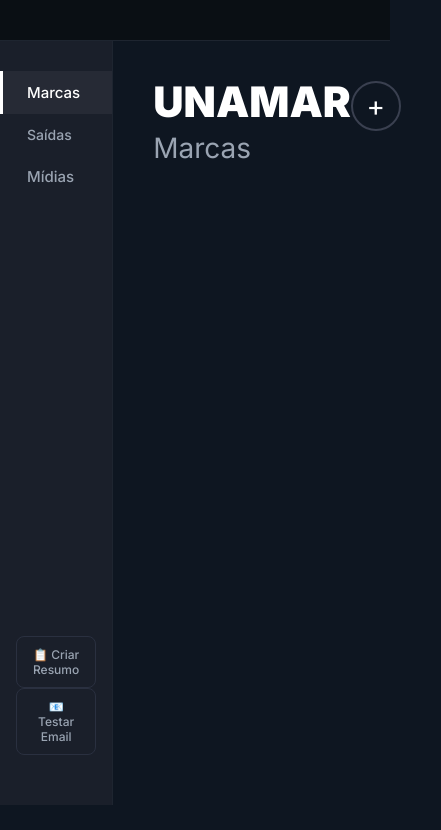
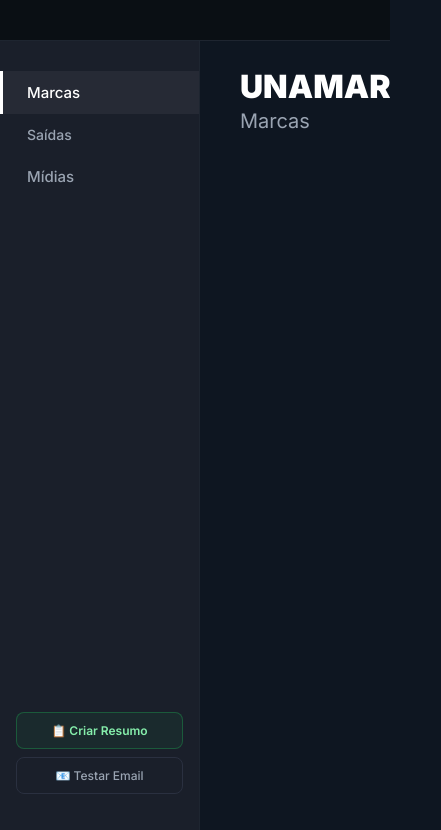
Before and after one commit to lunnar99/Controle-de-Leds---Alvorada, a plain HTML site: page index.html in a window 390 px wide. Shown: the whole page, 441 px wide, since content can reach past the window. Drawn offline with Linux system fonts and the light colour scheme; no server answers.

Commit message:
style: layout fixo no viewport, botões sidebar estilizados, responsivo mobile

```diff
--- a/index.html
+++ b/index.html
@@ -31,11 +31,16 @@
   padding:0;
 }
 
+html, body{
+  height:100vh;
+  overflow:hidden;
+}
 body{
   margin:0;
   background:var(--bg);
   color:var(--primary);
-  min-height:100vh;
+  display:flex;
+  flex-direction:column;
 }
 
 /* HEADER */
@@ -137,7 +142,9 @@
 /* LAYOUT */
 .container{
   display:flex;
-  min-height:calc(100vh - 80px);
+  flex:1;
+  overflow:hidden;
+  min-height:0;
 }
 
 /* SIDEBAR */
@@ -146,6 +153,10 @@
   background:var(--bg-sidebar);
   padding:30px 0;
   border-right:1px solid #1e2530;
+  overflow-y:auto;
+  flex-shrink:0;
+  display:flex;
+  flex-direction:column;
 }
 
 .nav-item{
@@ -176,9 +187,15 @@
   font-size:14px;
 }
 
+.sidebar-actions{
+  padding:0 16px 4px;
+  display:flex;
+  flex-direction:column;
+  gap:8px;
+  margin-top:auto;
+}
 .btn-testar-email{
   display:block;
-  margin:auto 16px 0;
   padding:10px 16px;
   background:transparent;
   border:1px solid #2a3040;
@@ -189,7 +206,7 @@
   cursor:pointer;
   transition:all .2s;
   text-align:center;
-  width:calc(100% - 32px);
+  width:100%;
 }
 .btn-testar-email:hover{
   border-color:#3b82f6;
@@ -199,6 +216,25 @@
 .btn-testar-email:disabled{
   opacity:0.5;
   cursor:not-allowed;
+}
+.btn-criar-resumo{
+  display:block;
+  padding:10px 16px;
+  background:rgba(34,197,94,0.07);
+  border:1px solid rgba(34,197,94,0.3);
+  border-radius:8px;
+  color:#86efac;
+  font-size:12px;
+  font-weight:600;
+  cursor:pointer;
+  transition:all .2s;
+  text-align:center;
+  width:100%;
+}
+.btn-criar-resumo:hover{
+  border-color:var(--green);
+  color:#fff;
+  background:rgba(34,197,94,0.15);
 }
 
 /* Search Box */
@@ -240,8 +276,10 @@
 /* MAIN */
 main{
   flex:1;
-  padding:40px;
+  padding:30px 40px;
   background:var(--bg);
+  overflow-y:auto;
+  min-height:0;
 }
 
 .main-header{
@@ -252,17 +290,17 @@
 }
 
 .main-header h1{
-  font-size:42px;
+  font-size:32px;
   font-weight:900;
   margin:0;
   line-height:1;
 }
 
 .main-header h2{
-  font-size:28px;
+  font-size:20px;
   font-weight:400;
   color:var(--muted);
-  margin:8px 0 0 0;
+  margin:6px 0 0 0;
 }
 
 .add-btn{
@@ -1006,10 +1044,11 @@
     <a class="nav-item active" data-section="marcas">Marcas</a>
     <a class="nav-item sub" data-section="saidas">Saídas</a>
     <a class="nav-item" data-section="midias">Mídias</a>
-    <div style="flex:1;"></div>
-    <button class="btn-testar-email" id="btnCriarResumo" title="Gera um resumo visual com vencidos e próximos a vencer">📋 Criar Resumo</button>
-    <button class="btn-testar-email" id="btnTestarEmail" title="Envia um email de teste agora">📧 Testar Email</button>
-    <div style="height:20px;"></div>
+    <div class="sidebar-actions">
+      <button class="btn-criar-resumo" id="btnCriarResumo" title="Gera um resumo visual com vencidos e próximos a vencer">📋 Criar Resumo</button>
+      <button class="btn-testar-email" id="btnTestarEmail" title="Envia um email de teste agora">📧 Testar Email</button>
+    </div>
+    <div style="height:16px;"></div>
   </aside>
 
   <!-- MAIN -->
```
Also changed, not shown: resumo.html (+28 -15 lines).
